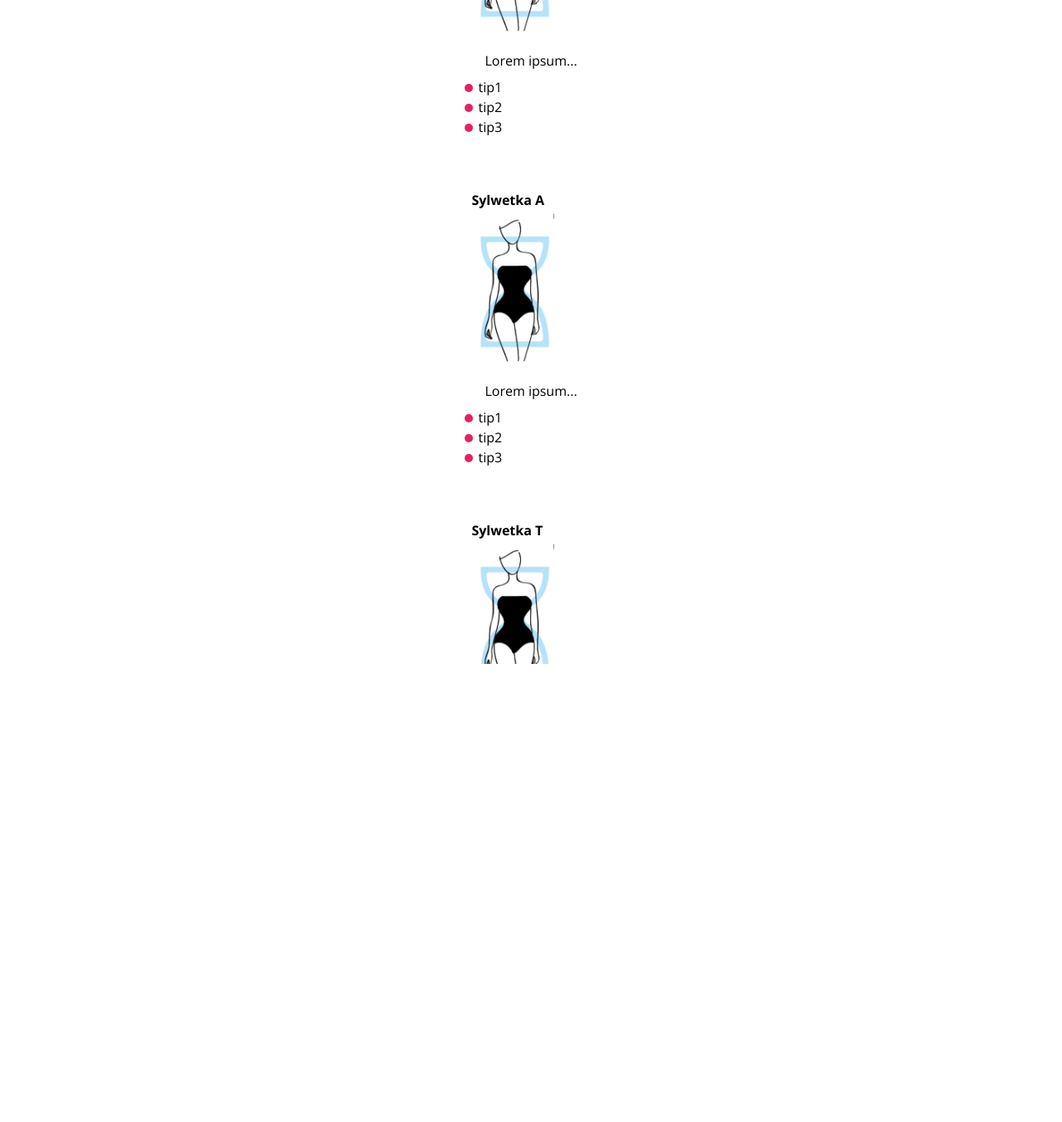
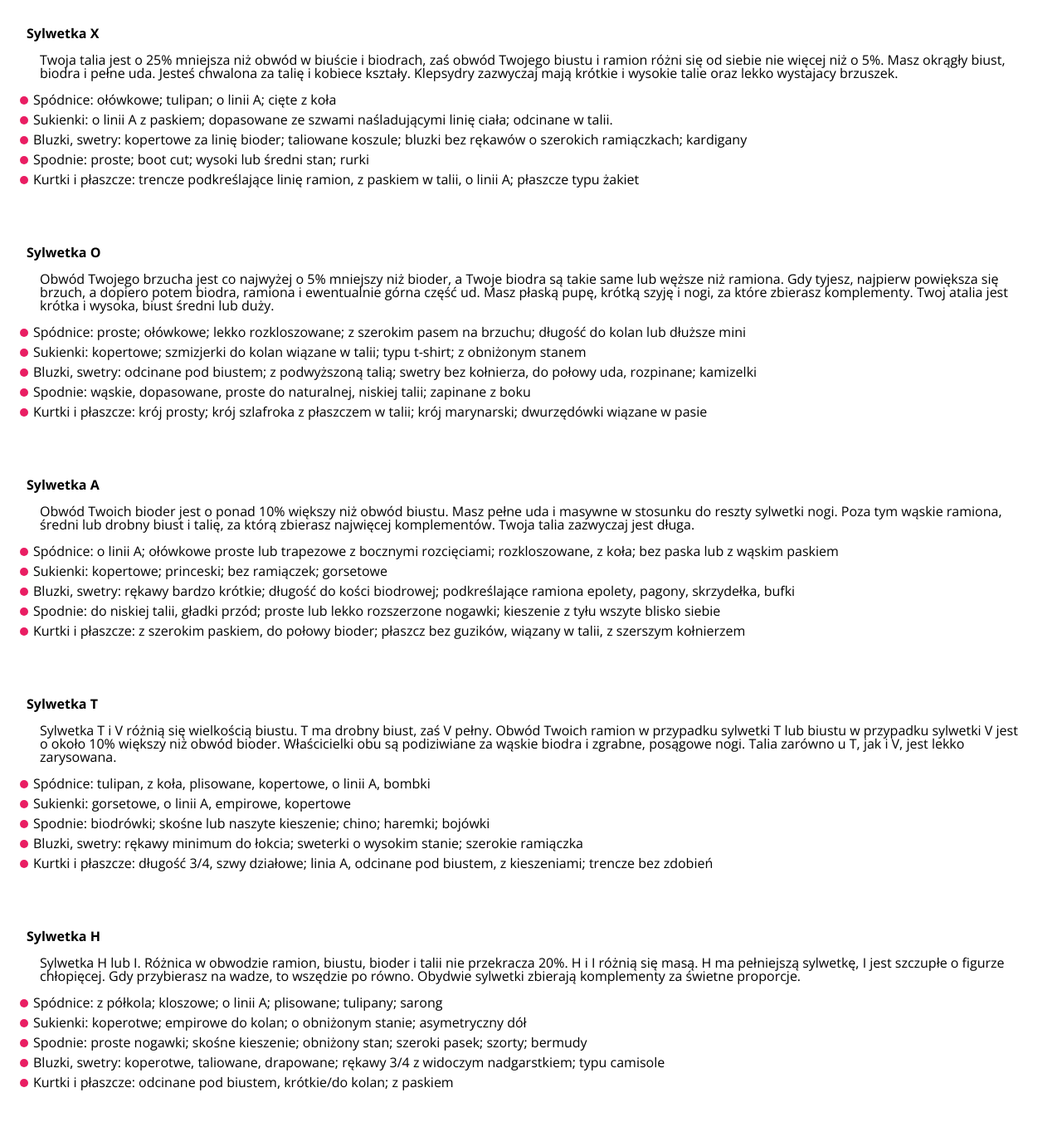
Before and after one commit to ZosiaWeglowska/capsule-wardrobe-App, a React (Create React App) app: page /figure_types in a window 1280 px wide. Shown: the whole page at 83% size. Before the commit the page ends 800 px from the top, so only its background shows below. Built offline with nearby package versions, Linux system fonts and the light colour scheme; data requests are answered from the project's data file.

Commit message:
dodana treść do db

```diff
--- a/db.json
+++ b/db.json
@@ -3,70 +3,96 @@
     {
       "id": "X",
       "name": "X",
-      "description": "Lorem ipsum...",
+      "description": "Twoja talia jest o 25% mniejsza niż obwód w biuście i biodrach, zaś obwód Twojego biustu i ramion różni się od siebie nie więcej niż o 5%. Masz okrągły biust, biodra i pełne uda. Jesteś chwalona za talię i kobiece kształy. Klepsydry zazwyczaj mają krótkie i wysokie talie oraz lekko wystajacy brzuszek.",
       "img": "imgX",
       "position": "0 0",
       "alt": "Grafika sylwetka X",
-      "tips_arr": ["tip1", "tip2", "tip3"]
+      "tips_arr": [
+        "Spódnice: ołówkowe; tulipan; o linii A; cięte z koła",
+        "Sukienki: o linii A z paskiem; dopasowane ze szwami naśladującymi linię ciała; odcinane w talii.",
+        "Bluzki, swetry: kopertowe za linię bioder; taliowane koszule; bluzki bez rękawów o szerokich ramiączkach; kardigany",
+        "Spodnie: proste; boot cut; wysoki lub średni stan; rurki",
+        "Kurtki i płaszcze: trencze podkreślające linię ramion, z paskiem w talii, o linii A; płaszcze typu żakiet"]
     },
     {
       "id": "O",
       "name": "O",
-      "description": "Lorem ipsum...",
+      "description": "Obwód Twojego brzucha jest co najwyżej o 5% mniejszy niż bioder, a Twoje biodra są takie same lub węższe niż ramiona. Gdy tyjesz, najpierw powiększa się brzuch, a dopiero potem biodra, ramiona i ewentualnie górna część ud. Masz płaską pupę, krótką szyję i nogi, za które zbierasz komplementy. Twoj atalia jest krótka i wysoka, biust średni lub duży.",
       "img": "imgO",
       "alt": "Grafika sylwetka O",
-      "tips_arr": ["tip1", "tip2", "tip3"]
+      "tips_arr": [
+        "Spódnice: proste; ołówkowe; lekko rozkloszowane; z szerokim pasem na brzuchu; długość do kolan lub dłuższe mini",
+        "Sukienki: kopertowe; szmizjerki do kolan wiązane w talii; typu t-shirt; z obniżonym stanem",
+        "Bluzki, swetry: odcinane pod biustem; z podwyższoną talią; swetry bez kołnierza, do połowy uda, rozpinane; kamizelki",
+        "Spodnie: wąskie, dopasowane, proste do naturalnej, niskiej talii; zapinane z boku",
+        "Kurtki i płaszcze: krój prosty; krój szlafroka z płaszczem w talii; krój marynarski; dwurzędówki wiązane w pasie"]
     },
     {
       "id": "A",
       "name": "A",
-      "description": "Lorem ipsum...",
+      "description": "Obwód Twoich bioder jest o ponad 10% większy niż obwód biustu. Masz pełne uda i masywne w stosunku do reszty sylwetki nogi. Poza tym wąskie ramiona, średni lub drobny biust i talię, za którą zbierasz najwięcej komplementów. Twoja talia zazwyczaj jest długa.",
       "img": "imgA",
       "alt": "Grafika sylwetka A",
-      "tips_arr": ["tip1", "tip2", "tip3"]
+      "tips_arr": [
+        "Spódnice: o linii A; ołówkowe proste lub trapezowe z bocznymi rozcięciami; rozkloszowane, z koła; bez paska lub z wąskim paskiem ",
+        "Sukienki: kopertowe; princeski; bez ramiączek; gorsetowe",
+        "Bluzki, swetry: rękawy bardzo krótkie; długość do kości biodrowej; podkreślające ramiona epolety, pagony, skrzydełka, bufki",
+        "Spodnie: do niskiej talii, gładki przód; proste lub lekko rozszerzone nogawki; kieszenie z tyłu wszyte blisko siebie",
+        "Kurtki i płaszcze: z szerokim paskiem, do połowy bioder; płaszcz bez guzików, wiązany w talii, z szerszym kołnierzem"]
     },
     {
       "id": "T",
       "name": "T",
-      "description": "Lorem ipsum...",
+      "description": "Sylwetka T i V różnią się wielkością biustu. T ma drobny biust, zaś V pełny. Obwód Twoich ramion w przypadku sylwetki T lub biustu w przypadku sylwetki V jest o około 10% większy niż obwód bioder. Właścicielki obu są podiziwiane za wąskie biodra i zgrabne, posągowe nogi. Talia zarówno u T, jak i V, jest lekko zarysowana.",
       "img": "imgT",
       "alt": "Grafika sylwetka T",
-      "tips_arr": ["tip1", "tip2", "tip3"]
+      "tips_arr": [
+        "Spódnice: tulipan, z koła, plisowane, kopertowe, o linii A, bombki",
+        "Sukienki: gorsetowe, o linii A, empirowe, kopertowe",
+        "Spodnie: biodrówki; skośne lub naszyte kieszenie; chino; haremki; bojówki",
+        "Bluzki, swetry: rękawy minimum do łokcia; sweterki o wysokim stanie; szerokie ramiączka",
+        "Kurtki i płaszcze: długość 3/4, szwy działowe; linia A, odcinane pod biustem, z kieszeniami; trencze bez zdobień"
+    ]
     },
     {
       "id": "H",
       "name": "H",
-      "description": "Lorem ipsum...",
+      "description": "Sylwetka H lub I. Różnica w obwodzie ramion, biustu, bioder i talii nie przekracza 20%. H i I różnią się masą. H ma pełniejszą sylwetkę, I jest szczupłe o figurze chłopięcej. Gdy przybierasz na wadze, to wszędzie po równo. Obydwie sylwetki zbierają komplementy za świetne proporcje.",
       "img": "img",
       "alt": "Grafika sylwetka H",
-      "tips_arr": ["Testing bullet points with the ::before pseudo-element. This is a long line of text that should wrap on to the second line and demonstrate text alignment", "tip2", "tip3"]
+      "tips_arr": [
+        "Spódnice: z półkola; kloszowe; o linii A; plisowane; tulipany; sarong",
+        "Sukienki: koperotwe; empirowe do kolan; o obniżonym stanie; asymetryczny dół",
+        "Spodnie: proste nogawki; skośne kieszenie; obniżony stan; szeroki pasek; szorty; bermudy",
+        "Bluzki, swetry: koperotwe, taliowane, drapowane; rękawy 3/4 z widoczym nadgarstkiem; typu camisole",
+        "Kurtki i płaszcze: odcinane pod biustem, krótkie/do kolan; z paskiem"]
     }
   ],
 
   "questions": [
     { "nr": 1,
-      "question": "Treść pytania 1",
-      "options": [{"value": "X", "answear": "ans 1.X"}, {"value": "O", "answear": "ans 1.O"}, {"value": "A", "answear": "ans 1.A"}, {"value": "T", "answear": "ans 1.T"}, {"value": "H", "answear": "ans 1.H"}]
+      "question": "Twoim atutem są:",
+      "options": [{"value": "X", "answear": "Kobiece kształty biustu, talii, bioder"}, {"value": "O", "answear": "Kształtne nogi"}, {"value": "A", "answear": "Szczupła talia i ramiona"}, {"value": "T", "answear": "Wąskie biodra i zgrabne nogi, proporcje modelki"}, {"value": "H", "answear": "Proporcje sylwetki, jeśli tyjesz to równomiernie"}]
     },
     { "nr": 2,
-      "question": "Treść pytania 2",
-      "options": [{"value": "X", "answear": "ans 2.X"}, {"value": "O", "answear": "ans 1.O"}, {"value": "A", "answear": "ans 1.A"}, {"value": "T", "answear": "ans 1.T"}, {"value": "H", "answear": "ans 1.H"}]
+      "question": "Mankamenty Twojej sylwetki:",
+      "options": [{"value": "X", "answear": "Jeśli nie podkreślisz talii, sylwetka wygląda masywnie"}, {"value": "O", "answear": "Gdy tyjesz, najpierw powiększa się brzuch, płaska pupa"}, {"value": "A", "answear": "Pełne uda i masywne nogi w stosunku do sylwetki"}, {"value": "T", "answear": "Zbyt szerokie ramiona, męska sylwetka"}, {"value": "H", "answear": "Brak wcięcia w talii"}]
     },
     { "nr": 3,
-      "question": "Treść pytania 3",
-      "options": [{"value": "X", "answear": "ans 3.X"}, {"value": "O", "answear": "ans 1.O"}, {"value": "A", "answear": "ans 1.A"}, {"value": "T", "answear": "ans 1.T"}, {"value": "H", "answear": "ans 1.H"}]
+      "question": "Linie łączące biodro z ramieniem po prawej i lewej stronie sylwetki byłyby:",
+      "options": [{"value": "X", "answear": "Równoległe, widać wyraźne wcięcie w talii"}, {"value": "O", "answear": "Równoległe lub zwężające się ku dołowi, bez talii, z widocznym brzuszkiem"}, {"value": "A", "answear": "Rozszerzające się ku dołowi, z wyraźną talią"}, {"value": "T", "answear": "Zwężające się ku dołowi, z lekko zarysowaną talią"}, {"value": "H", "answear": "Równoległe, bez wyraźnej talii"}]
     },
     { "nr": 4,
-      "question": "Treść pytania 4",
-      "options": [{"value": "X", "answear": "ans 4.X"}, {"value": "O", "answear": "ans 1.O"}, {"value": "A", "answear": "ans 1.A"}, {"value": "T", "answear": "ans 1.T"}, {"value": "H", "answear": "ans 1.H"}]
+      "question": "Procentowo:",
+      "options": [{"value": "X", "answear": "Twoja talia jest o 25% mniejsza niż obwód w biuście i biodrach"}, {"value": "O", "answear": "Obwód Twojego brzucha jest co najwyżej o 5% mniejszy niż bioder"}, {"value": "A", "answear": "Obwód Twoich bioder jest o ponad 10% większy niż obwód biustu"}, {"value": "T", "answear": "Obwód Twoich ramion (lub biustu - jeśli masz duży biust) jest o ok 10% większy niż obwód bioder"}, {"value": "H", "answear": "Różnica w obwodzie ramion, biustu, bioder i talii nie przekracza 20%"}]
     },
     { "nr": 5,
-      "question": "Treść pytania 5",
-      "options": [{"value": "X", "answear": "ans 5.X"}, {"value": "O", "answear": "ans 1.O"}, {"value": "A", "answear": "ans 1.A"}, {"value": "T", "answear": "ans 1.T"}, {"value": "H", "answear": "ans 1.H"}]
+      "question": "Kiedy kupujesz dżinsy:",
+      "options": [{"value": "X", "answear": "Pasują w biodrach, ale są zbyt luźne w talii"}, {"value": "O", "answear": "Nie dopinają się na brzuchu, ale są lużne w biodrach albo na pośladkach"}, {"value": "A", "answear": "Są zbyt opięte na udach a za luźne w talii. Pupa wydaje się za duża"}, {"value": "T", "answear": "Pasuje na Ciebie większość modeli"}, {"value": "H", "answear": "Na biodrach i pośladkach pasują, ale są często przyciasne w talii"}]
     },
     { "nr": 6,
-      "question": "Treść pytania 6",
-      "options": [{"value": "X", "answear": "ans 6.X"}, {"value": "O", "answear": "ans 1.O"}, {"value": "A", "answear": "ans 1.A"}, {"value": "T", "answear": "ans 1.T"}, {"value": "H", "answear": "ans 1.H"}]
+      "question": "Do Twojej figury pasuje opis:",
+      "options": [{"value": "X", "answear": "Okrągłe biodra, pełne uda i biust"}, {"value": "O", "answear": "Szczupłe nogi, płaska pupa, okrągły brzuszek"}, {"value": "A", "answear": "Szczupłe ramiona, wąska talia, pełne biodra i uda"}, {"value": "T", "answear": "Wyraźnie zarysowane ramiona, zwęża się ku dołowi, szczupłe biodra"}, {"value": "H", "answear": "Proporcjonalna sylwetka bez wyraźnej talii"}]
     }
 
   ]
--- a/src/App.scss
+++ b/src/App.scss
@@ -60,7 +60,7 @@ table {
 
 $accentColor: #E91E63;
 $secondColor: #211ee9;
-$gradientIntro: linear-gradient(to right, $accentColor, white, $accentColor);
+$gradientIntro: linear-gradient(to right, $accentColor, $accentColor, white, $accentColor, $accentColor);
 $gradientColor1: skyblue;
 $gradientColor2: hotpink;
 $textColor: black;
@@ -84,13 +84,20 @@ $textColor: black;
 // ------------------ Nav i strona startowa
 
 .container {
-    width: 100vw;
-    height: 100vh;
+    width: 100%;
+    height: 100%;
     display: flex;
     flex-direction: column;
     justify-content: center;
     align-items: center;
-    overflow: scroll;
+
+    .intro_wraper {
+        height: 100vh;
+        display: flex;
+        flex-direction: column;
+        justify-content: center;
+        align-items: center;
+    }
 
     .logo {
         margin: 0.5rem
@@ -98,15 +105,21 @@ $textColor: black;
 
     .intro_header {
         font-size: 2rem;
-        background: $gradientIntro;
-        background-size: 200%;
-        background-clip: text;
-        background-position: left;
-        color: transparent;
         margin: 0.5rem;
         padding: 0;
+        color: transparent;
+        background: $accentColor;
+        background-clip: text;
 
         animation: animate 3s linear;
+    }
+
+    .btn_wraper {
+        height: 100vh;
+        display: flex;
+        flex-direction: column;
+        justify-content: center;
+        align-items: center;
     }
 
     .btn {
@@ -130,8 +143,21 @@ $textColor: black;
 }
 
 @keyframes animate {
+    from {
+        color: transparent;
+        background: $gradientIntro;
+        background-size: 250%;
+        background-clip: text;
+        background-position: left;
+    }
+
     to {
-      background-position: right;
+        color: transparent;
+        background: $gradientIntro;
+        background-size: 250%;
+        background-clip: text;
+        background-position: right;
+
     }
   }
 
--- a/src/Figure_types.js
+++ b/src/Figure_types.js
@@ -2,13 +2,14 @@ import React from "react";
 import "./Figure_types.scss";
 import { useState, useEffect } from "react";
 import sprite from "./images/sprite.png";
-import X from "./images/X.png";
+import X from "./images/X.png"
+//------????????????????????????????????????
 
 const FTypes = () => {
   const [FTdata, setFTdata] = useState([]);
 
   useEffect(() => {
-    fetch(`http://localhost:3001/figure_types`)
+    fetch(`http://localhost:3003/figure_types`)
       .then((resp) => {
         if (resp.ok) return resp.json();
         else throw new Error("Błąd");
@@ -21,8 +22,9 @@ const FTypes = () => {
       {FTdata.map((el) => (
         <article className="container_type" id={el.id} key={el.id}>
           <h2>Sylwetka {el.name}</h2>
+          <div className="img"></div>
 
-          <img src={X} width="100px" alt={el.alt}></img>
+          {/* <img src={X} width="100px" alt={el.alt}></img> */}
           <p className="description">{el.description}</p>
 
           <ul className="tips">
```
Also changed, not shown: src/Nav.js (+15 -9 lines), src/Quiz.js (+7 -3 lines), public/images/dot.png (added), public/images/sprite.png (added).
